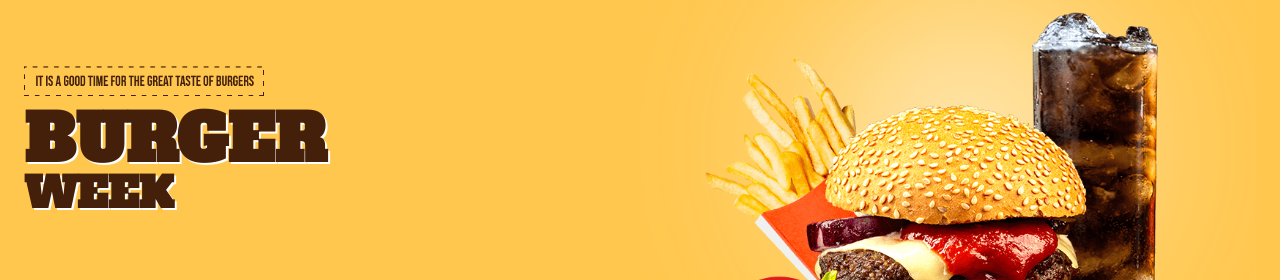
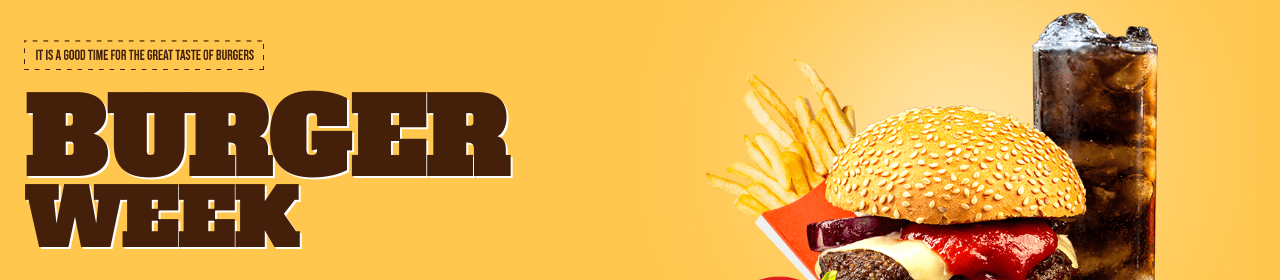
Before and after one commit to martinwijaya97/technical-test, a React (Create React App) app: page /home in a window 1280 px wide. Shown: the part 166-446 px from the top of the page. Built offline with nearby package versions, Linux system fonts and the light colour scheme.

Commit message:
revisi 1

```diff
--- a/src/components/Header/style.css
+++ b/src/components/Header/style.css
@@ -97,14 +97,14 @@
 }
 
 .header .headerLeftSide h1 {
-  font-size: 64px;
+  font-size: 8vw;
   text-shadow: 2px 2px white;
   font-family: AlfaSlabOne;
   color: #44200b;
 }
 
 .header .headerLeftSide h2 {
-  font-size: 42px;
+  font-size: 6vw;
   line-height: 20px;
   text-shadow: 2px 2px white;
   font-family: AlfaSlabOne;
@@ -119,7 +119,6 @@
   width: 100%;
 }
 
-@media screen and (max-width: 1600px) {
 .header .headerNavbarMenu {
   display: block;
   visibility: visible;
@@ -128,7 +127,6 @@
 .header .headerNavbarHamburger {
   display: none;
   visibility: hidden;
-  }
 }
 
 @media screen and (max-width: 800px) {
@@ -148,6 +146,7 @@
   }
 
   .header .headerNavbarHamburger {
+    max-height: 24px;
     height: 100%;
     display: block;
     visibility: visible;
--- a/src/components/Sidebar/style.css
+++ b/src/components/Sidebar/style.css
@@ -39,11 +39,9 @@
   height: 26px;
 }
 
-@media screen and (max-width: 1600px) {
-  .sidebar {
-    display: none;
-    visibility: hidden;
-  }
+.sidebar {
+  display: none;
+  visibility: hidden;
 }
 
 @media screen and (max-width: 800px) {
```
Lines whose indentation alone changed are shown as unchanged.
